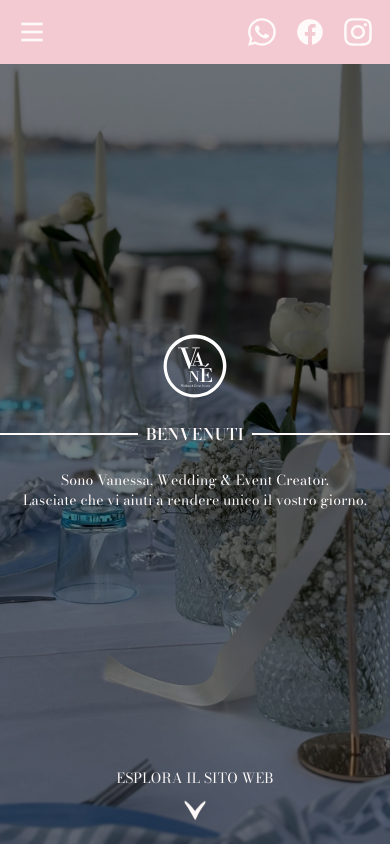
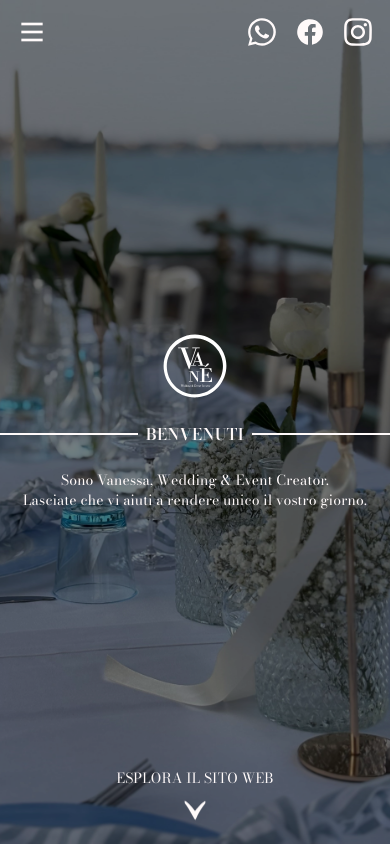
Before and after one commit to vanewedding/website, a React (Vite) app: page /it/ in a window 390 px wide. Shown: the top 844 px of the page. Built offline with nearby package versions, Linux system fonts and the light colour scheme.

Commit message:
feat: hero section header style for mobile and web

```diff
--- a/src/components/visual/Header.jsx
+++ b/src/components/visual/Header.jsx
@@ -1,9 +1,27 @@
+import { useContext, useState } from "react";
 import Navbar from "./Navbar";
-import { useState, useEffect } from "react";
+import { useScroll } from "../../hooks/useScroll";
+import GlobalContext from "../../context/GlobalContext";
+
 export default function Header() {
+	const { isMobile, isTablet } = useContext(GlobalContext);
+	const isScrolled = useScroll(isMobile ? 30 : 10);
+	const [isMenuOpen, setIsMenuOpen] = useState(false);
 	return (
-		<header className="w-full h-16 sticky top-0 left-0 flex items-center bg-brand-pink text-off-white px-4 z-100 ">
-			<Navbar />
+		<header
+			className={`w-full h-16 sticky top-0 left-0 flex items-center px-4 z-100 text-off-white  ${
+				isScrolled
+					? "bg-brand-pink"
+					: isMenuOpen
+					? "transition-all duration-800 bg-brand-pink"
+					: ""
+			}`}
+		>
+			<Navbar
+				bgColor={isScrolled ? "bg-brand-pink" : "backdrop-blur-md"}
+				isMenuOpen={isMenuOpen}
+				setIsMenuOpen={setIsMenuOpen}
+			/>
 		</header>
 	);
 }
--- a/src/components/visual/Navbar.jsx
+++ b/src/components/visual/Navbar.jsx
@@ -6,10 +6,9 @@ import SubMenu from "./SubMenu";
 
 import GlobalContext from "../../context/GlobalContext";
 
-export default function Navbar() {
+export default function Navbar({ bgColor, isMenuOpen, setIsMenuOpen }) {
 	const switchLang = useSwitchLang();
 	const { lang, it, eng } = useContext(GlobalContext);
-  const [isMenuOpen, setIsMenuOpen] = useState(false);
 
 	return (
 		<nav
@@ -41,7 +40,7 @@ export default function Navbar() {
 						</NavLink>
 
 						{/* submenu */}
-            {link.submenu && <SubMenu link={link} it={it} />}
+						{link.submenu && <SubMenu bgColor={bgColor} link={link} it={it} />}
 					</div>
 				))}
 			</div>
@@ -73,10 +72,10 @@ export default function Navbar() {
 
 			{/* Mobile Menu */}
 			<div
-        className={` fixed top-16 left-0 flex flex-col items-center lg:hidden
-			 h-[calc(100vh-4rem)] w-full py-4 bg-brand-pink text-off-white text-base font-semibold
+				className={`fixed top-16 left-0 flex flex-col items-center lg:hidden
+			 h-[calc(100vh-4rem)] w-full py-4  text-off-white text-base font-semibold
 			transition-all duration-800 overflow-y-auto
-			${isMenuOpen ? "translate-y-0" : "-translate-y-full"}`}
+			${isMenuOpen ? `translate-y-0 ${bgColor}` : "-translate-y-full "}`}
 			>
 				{/* Links */}
 				{navLinks.map((link) => (
--- a/src/components/visual/SubMenu.jsx
+++ b/src/components/visual/SubMenu.jsx
@@ -1,16 +1,16 @@
 import { Link } from "react-router-dom";
 
-export default function SubMenu({ link, it }) {
+export default function SubMenu({ bgColor, link, it }) {
 	return (
 		<section
-      className="
+			className={`
             absolute top-16 flex flex-col  items-center gap-4
-            p-4 w-64  bg-brand-pink
+            p-4 w-64  ${bgColor}
             border-b-2 rounded-b-lg  border-l-2 border-r-2  border-off-white drop-shadow-xl shadow-overlay-black
             transition-all duration-300 opacity-0 pointer-events-none
             group-hover:opacity-100 group-hover:pointer-events-auto
             overflow-y-scroll max-h-screen
-          "
+          `}
 		>
 			{link.submenuItems.map((sublink) => (
 				<Link
--- a/src/context/GlobalContextProvider.jsx
+++ b/src/context/GlobalContextProvider.jsx
@@ -3,15 +3,17 @@ import GlobalContext from "./GlobalContext";
 
 // import hooks
 import useLang from "../hooks/useLang";
+import useViewport from "../hooks/useViewport";
 
 export default function GlobalContextProvider({ children }) {
 	// prendi la lingua dal path
 	const lang = useLang();
 	const it = lang === "it";
 	const eng = lang === "eng";
+	const { isMobile, isTablet } = useViewport();
 
 	return (
-		<GlobalContext.Provider value={{ lang, it, eng }}>
+		<GlobalContext.Provider value={{ lang, it, eng, isMobile, isTablet }}>
 			{children}
 		</GlobalContext.Provider>
 	);
--- /dev/null
+++ b/src/hooks/useViewport.js
@@ -0,0 +1,34 @@
+import { useState, useEffect } from "react";
+
+export default function useViewport() {
+	// Dinamic viewport State
+	const [isMobile, setIsMobile] = useState(false);
+	const [isTablet, setIsTablet] = useState(false);
+
+	// save dinamic viewport
+	const setActualViewPort = (setViewPort, min, max) => {
+		const ActualViewPort = window.innerWidth >= min && window.innerWidth <= max;
+		setViewPort(ActualViewPort);
+	};
+	// dinamic save dinamic vieport
+	useEffect(() => {
+		const handleResize = () => {
+			// check window dimension
+			// console.log("check window dimension!", window.innerWidth);
+			setActualViewPort(setIsMobile, 0, 567);
+			setActualViewPort(setIsTablet, 568, 768);
+		};
+
+		// inizialize Dinamic view port
+		handleResize();
+
+		// listen windows change dimension and update every time dinamic viewport
+		window.addEventListener("resize", handleResize);
+
+		// clean state when view port change
+		return () => window.removeEventListener("resize", handleResize);
+	}, []);
+
+	// RENDER
+	return { isMobile, isTablet };
+}
```
Lines whose indentation alone changed are shown as unchanged.
